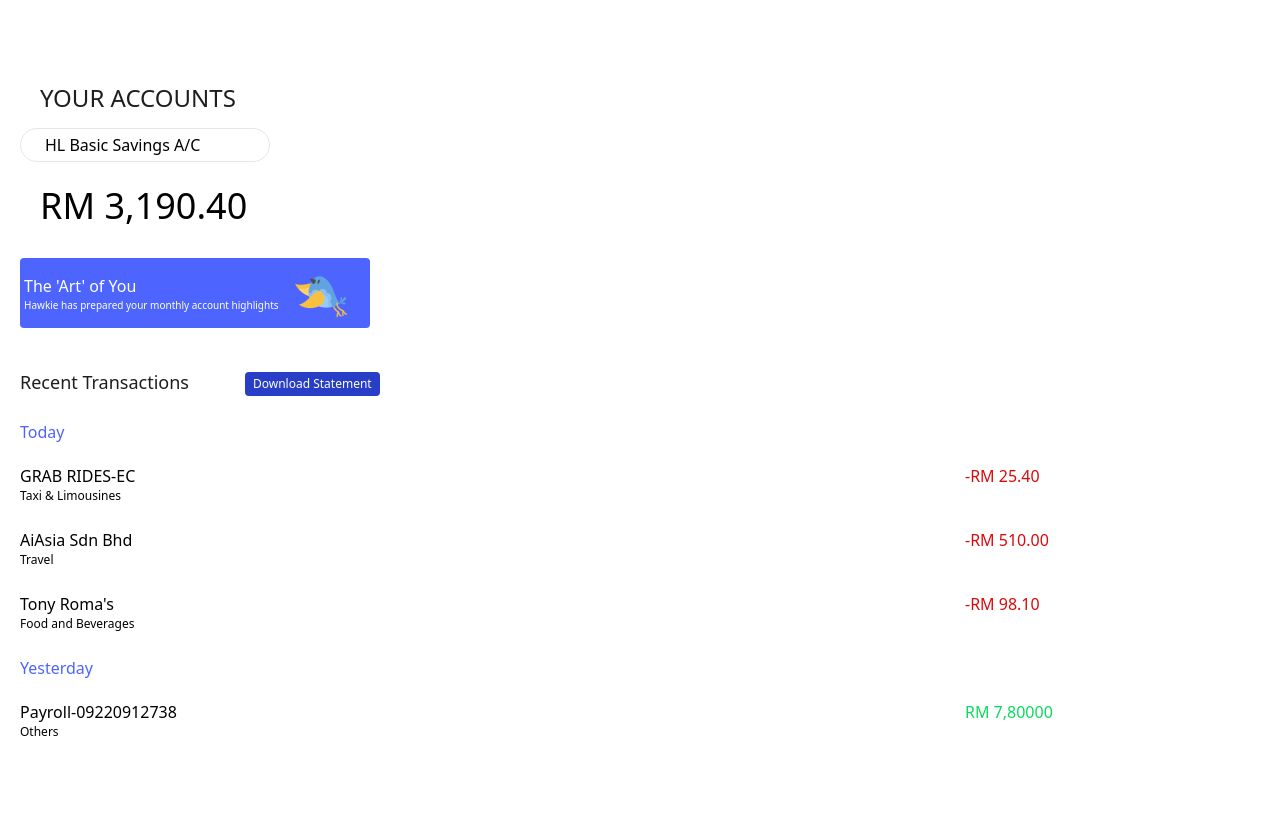
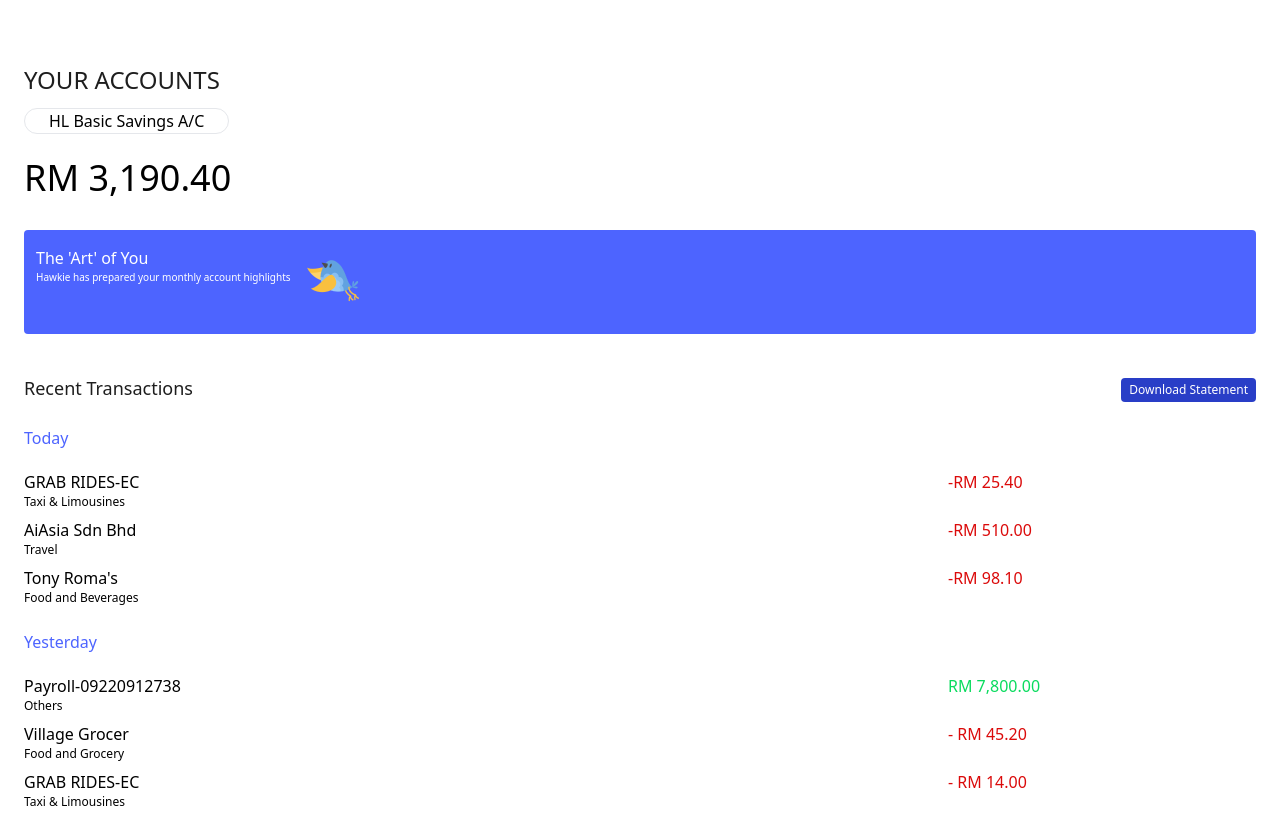
Before and after one commit to AndrewKzx/HLB-Hackathon-2022, a Nuxt app: page /account-page in a window 1280 px wide. Before the commit the page ends 800 px from the top, so only its background shows below. Built offline with nearby package versions, Linux system fonts and the light colour scheme.

Commit message:
Touching up code

```diff
--- a/pages/account-page.vue
+++ b/pages/account-page.vue
@@ -1,79 +1,100 @@
 <template>
-  <div>
-      <div class = "mt-20 mb-3 pl-10" style = "font-size : 24px; font-weight : 300; color: #1E1E1E">
-          YOUR ACCOUNTS
-      </div>
+    <div class="px-6 pt-16">
+        <div>
+            <h1 class="mb-3 text-2xl" style="font-weight : 300; color: #1E1E1E">
+                YOUR ACCOUNTS
+            </h1>
+            <button class="border rounded-full px-6">HL Basic Savings A/C</button>
+            <h2 class="mt-6 text-4xl mb-8">RM 3,190.40</h2>
+        </div>
 
-      <div class = "pl-6 border pt-1 pb-1 rounded-full mb-2 ml-5" style = "width :250px">HL Basic Savings A/C</div>
-        <div class = "pl-10 mt-6 text-4xl mb-8">RM 3,190.40</div>
-       <NuxtLink to = "/" >
-          <div class = "pl-1 rounded ml-5 flex" style = "background-color : #4D64FF; width : 350px; height : 70px ">
-              <div class ="pt-3">
-                <div style = "font-size : 16px" class = "mt-1 text-white">
-                  The 'Art' of You
-              </div>
-              <div class = "pb-3 text-white" style="font-size : 10px;">
-                  Hawkie has prepared your monthly account highlights
-              </div>
-              </div>
+        <NuxtLink to="/">
+            <div class="p-3 rounded flex w-full" style="background-color : #4D64FF;">
+                <div>
+                    <div style="font-size : 16px" class="mt-1 text-white">
+                        The 'Art' of You
+                    </div>
+                    <div class="pb-3 text-white" style="font-size : 10px;">
+                        Hawkie has prepared your monthly account highlights
+                    </div>
+                </div>
 
-            <div>
-            <img src="../static/pngwing 1.png">
+                <div>
+                    <img class="h-20" src="../static/pngwing 1.png">
+                </div>
             </div>
-          </div>
+        </NuxtLink>
 
-
-      </NuxtLink>
-        <div class="mt-10 flex space-x-14 pl-5" >
-            <div class =" text-lg" style = "font-size : 18px; font-weight : 300; color: #1E1E1E">Recent Transactions</div>
-            <NuxtLink to = "/">
-            <div class ="text-xs mt-1 rounded text-white pl-2 pr-2 pb-1 pt-1" style = "background-color : #293EC7 ">Download Statement</div>
+        <div class="mt-10 flex justify-between">
+            <div class=" text-lg" style="font-size : 18px; font-weight : 300; color: #1E1E1E">Recent Transactions</div>
+            <NuxtLink to="/">
+                <div class="text-xs mt-1 rounded text-white pl-2 pr-2 pb-1 pt-1" style="background-color : #293EC7 ">
+                    Download Statement</div>
             </NuxtLink>
         </div>
 
-        <div class ="ml-5">
-            <div class ="mt-6 mb-5" style = "color :#4D64FF ">
+        <div class="mb-6">
+            <div class="mt-6 mb-5" style="color :#4D64FF ">
                 Today
             </div>
-            <div class = "flex mb-6">
-                <div class = "flex flex-col w-3/4">
-                    <div>GRAB RIDES-EC</div>
-                    <div class = "text-xs">Taxi & Limousines</div>
+            <div class="flex flex-col space-y-2">
+                <div class="flex">
+                    <div class="flex flex-col w-3/4">
+                        <div>GRAB RIDES-EC</div>
+                        <div class="text-xs">Taxi & Limousines</div>
 
+                    </div>
+                    <div class="w-1/4" style="color :#DB0A0A">-RM 25.40</div>
                 </div>
-                <div class = "w-1/4" style = "color :#DB0A0A">-RM 25.40</div>
-            </div>
-     <div class = "flex mb-6">
-                <div class = "flex flex-col w-3/4">
-                    <div>AiAsia Sdn Bhd</div>
-                    <div class = "text-xs">Travel</div>
+                <div class="flex">
+                    <div class="flex flex-col w-3/4">
+                        <div>AiAsia Sdn Bhd</div>
+                        <div class="text-xs">Travel</div>
 
+                    </div>
+                    <div class="w-1/4 " style="color :#DB0A0A">-RM 510.00</div>
                 </div>
-                <div class = "w-1/4 " style = "color :#DB0A0A">-RM 510.00</div>
-            </div>
-     <div class = "flex mb-6">
-                <div class = "flex flex-col w-3/4">
-                    <div>Tony Roma's</div>
-                    <div class = "text-xs">Food and Beverages</div>
+                <div class="flex">
+                    <div class="flex flex-col w-3/4">
+                        <div>Tony Roma's</div>
+                        <div class="text-xs">Food and Beverages</div>
 
+                    </div>
+                    <div class="w-1/4 " style="color :#DB0A0A">-RM 98.10</div>
                 </div>
-                <div class = "w-1/4 " style = "color :#DB0A0A">-RM 98.10</div>
-            </div>
-<!--red #DB0A0A G OADB5E -->
-            <div style = "color : #4D64FF" class = "mb-5">Yesterday</div>
-              <div class ="flex">
-                  <div class = "flex flex-col w-3/4">
-                      <div>Payroll-09220912738</div>
-                      <div class = "text-xs">Others</div>
-                  </div>
-
-                <div class = "w-1/4 " style = "color :#0ADB5E">RM 7,80000</div>
-
             </div>
         </div>
 
+        <div class="mb-6">
+            <div style="color : #4D64FF" class="mb-5">Yesterday</div>
+            <div class="flex flex-col space-y-2">
+                <div class="flex">
+                    <div class="flex flex-col w-3/4">
+                        <div>Payroll-09220912738</div>
+                        <div class="text-xs">Others</div>
+                    </div>
 
-  </div>
+                    <div class="w-1/4 " style="color :#0ADB5E">RM 7,800.00</div>
+                </div>
+                <div class="flex">
+                    <div class="flex flex-col w-3/4">
+                        <div>Village Grocer</div>
+                        <div class="text-xs">Food and Grocery</div>
+                    </div>
+
+                    <div class="w-1/4 " style="color :#DB0A0A">- RM 45.20</div>
+                </div>
+                <div class="flex">
+                    <div class="flex flex-col w-3/4">
+                        <div>GRAB RIDES-EC</div>
+                        <div class="text-xs">Taxi & Limousines</div>
+                    </div>
+
+                    <div class="w-1/4 " style="color :#DB0A0A">- RM 14.00</div>
+                </div>
+            </div>
+        </div>
+    </div>
 
 
 
@@ -81,7 +102,7 @@
 
 <script>
 export default {
-    name : 'AccountPage'
+    name: 'AccountPage'
 }
 </script>
 
--- a/pages/index.vue
+++ b/pages/index.vue
@@ -10,7 +10,7 @@
         <h4 class="text-xs pl-10 pb-2">
           TOTAL EQUIVALENT BALANCE (MYR)
         </h4>
-        <span class="text-3xl pl-10">-</span>
+        <span class="text-3xl pl-10">3,190.40</span>
       </div>
 
         <label
```
Also changed, not shown: assets/img/black-hole-space-svgrepo-com.svg (added).
